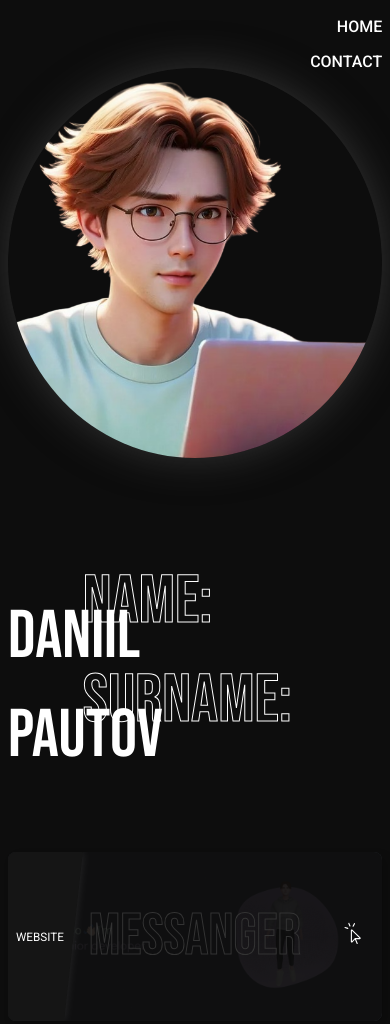
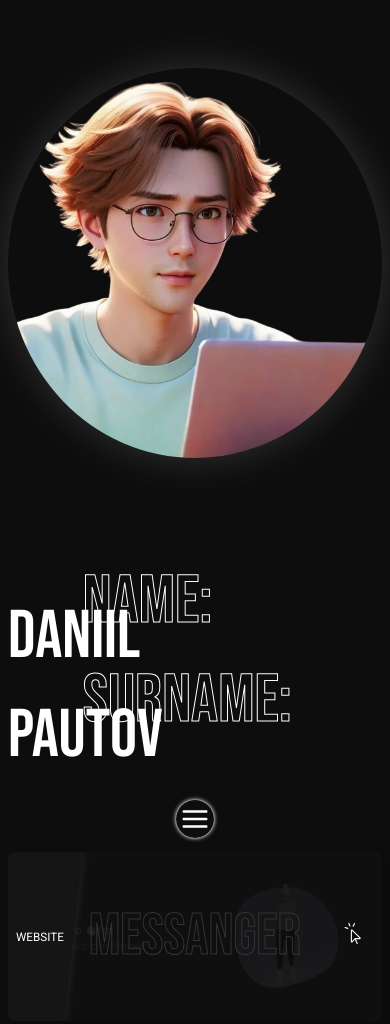
Before and after one commit to TwelfthDannis/Portfolio, a plain HTML site: page index.html in a window 390 px wide. Shown: the top 1024 px of the page. Drawn offline with nearby package versions, Linux system fonts and the light colour scheme; no server answers.

Commit message:
add burger menu

```diff
--- a/index.html
+++ b/index.html
@@ -13,10 +13,8 @@
 <body>
 <main>
     <div class="nav">
+        <input class="checkMenu" type="checkbox">
         <div class="hamburger">
-            <label>
-                <input type="checkbox">
-            </label>
             <svg width="30" height="30" viewBox="0 0 24 24" fill="none" xmlns="http://www.w3.org/2000/svg">
                 <path d="M2 6C2 5.44772 2.44772 5 3 5H21C21.5523 5 22 5.44772 22 6C22 6.55228 21.5523 7 21 7H3C2.44772 7 2 6.55228 2 6Z"
                       fill="currentColor"/>
--- a/script/api.js
+++ b/script/api.js
@@ -21,7 +21,7 @@ async function getRepositories() {
                  <div class="item_project">
       ${project.link_website ? `
         <div class="project_link_website">
-          <a class="link_website" href="${project.link_website}">Website</a>
+          <a target="_blank" class="link_website" href="${project.link_website}">Website</a>
         </div>
       ` : ''}
       <span class="project_name">${project.name}</span>
--- a/style/nav.css
+++ b/style/nav.css
@@ -1,23 +1,25 @@
-.hamburger{
+.hamburger {
+    display: none;
+}
+.checkMenu{
     display: none;
 }
 
 .nav {
-    z-index: 1;
+    z-index: 99;
     position: fixed;
     right: 2vw;
     top: 2vh;
-}
-.nav_list{
     display: flex;
     flex-direction: column;
     gap: 1rem;
 }
 
-.nav_list_link{
+.nav_list_link {
     text-align: right;
-    &:hover{
-        .nav_link:after{
+
+    &:hover(:hover) {
+        .nav_link:after {
             transform-origin: left;
             opacity: 1;
             transform: scaleX(1);
@@ -25,14 +27,14 @@
     }
 }
 
-.nav_link{
+.nav_link {
     position: relative;
     color: var(--light-light);
     font-weight: 500;
     text-transform: uppercase;
 }
 
-.nav_link:after{
+.nav_link:after {
     content: "";
     position: absolute;
     bottom: 0;
@@ -47,6 +49,73 @@
 }
 
 
+@media screen and (max-width: 900px) {
+    .hamburger {
+        z-index: 1;
+        position: absolute;
+        display: flex;
+        align-items: center;
+        justify-content: center;
+        background: var(--light-dark);
+        box-shadow: 0 0 1px var(--light-light);
+        border-radius: 50%;
+        padding: 4px;
+        & svg {
+            color: #FFFFFF;
+        }
+    }
 
-@media screen and (max-width:900px) {
+    .checkMenu {
+        display: block;
+        opacity: 0;
+        z-index: 2;
+        position: absolute;
+    }
+
+    .checkMenu:checked ~ .nav_list {
+        transform: scaleX(1);
+    }
+
+    .nav {
+        width: 100%;
+        right: auto;
+        top: auto;
+        bottom: 3vw;
+        left: 50%;
+        filter: drop-shadow(0 0 2px white);
+        flex-direction: row;
+        align-items: center;
+        justify-content: center;
+        transform: translate(-50%);
+    }
+
+    .nav_list {
+        width: 70%;
+        display: flex;
+        justify-content: space-between;
+        transform: scaleX(0);
+        transition: transform .3s linear .3s;
+    }
+
+    .nav_list_link {
+        background: var(--light-dark);
+        /*box-shadow: 0 0 2px var(--light-light);*/
+        padding: 4px;
+        flex: 1;
+        text-align: center;
+        transition: opacity 0.3s linear;
+
+        &:first-child {
+            border-radius: 8px 0 0 8px;
+        }
+
+        &:last-child {
+            border-radius: 0 8px 8px 0;
+        }
+    }
+
+    .nav_link {
+        display: block;
+    }
+
 }
```
Lines whose indentation alone changed are shown as unchanged.
